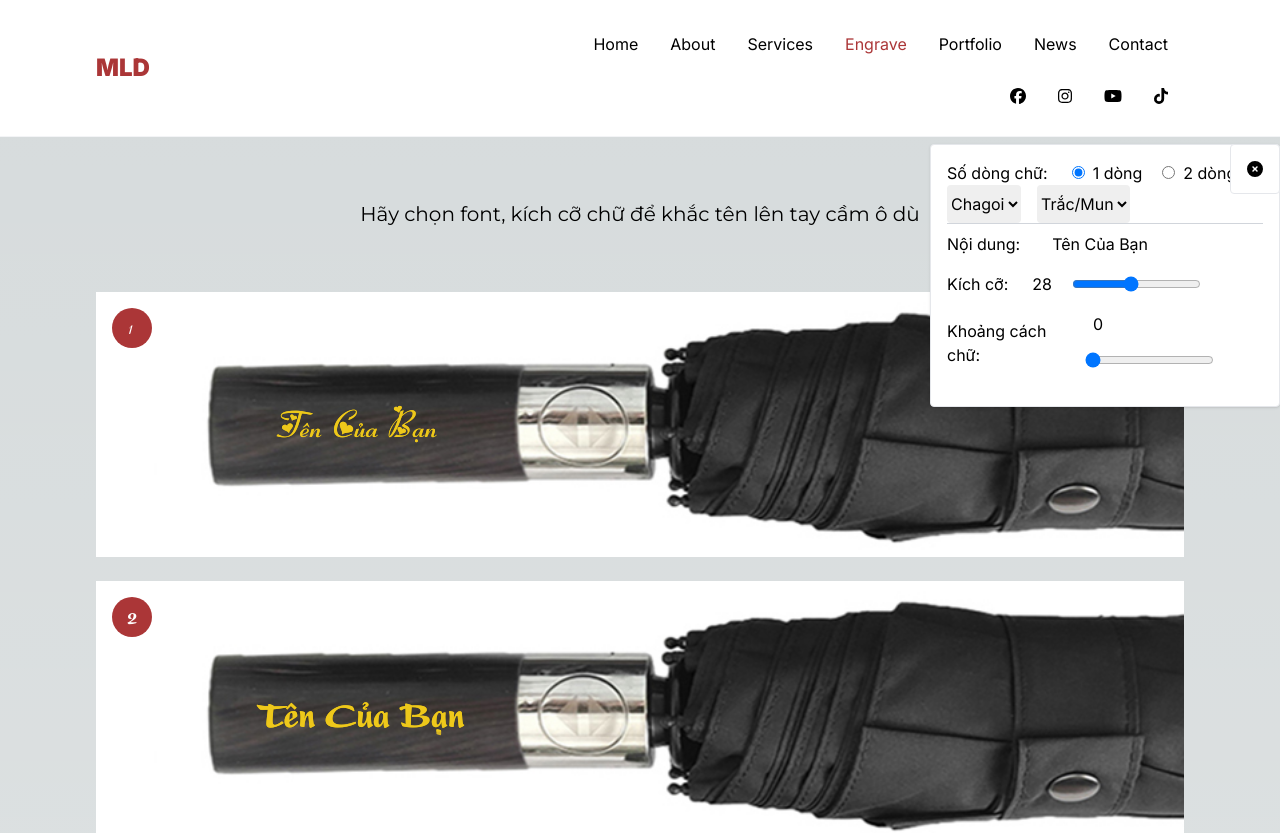
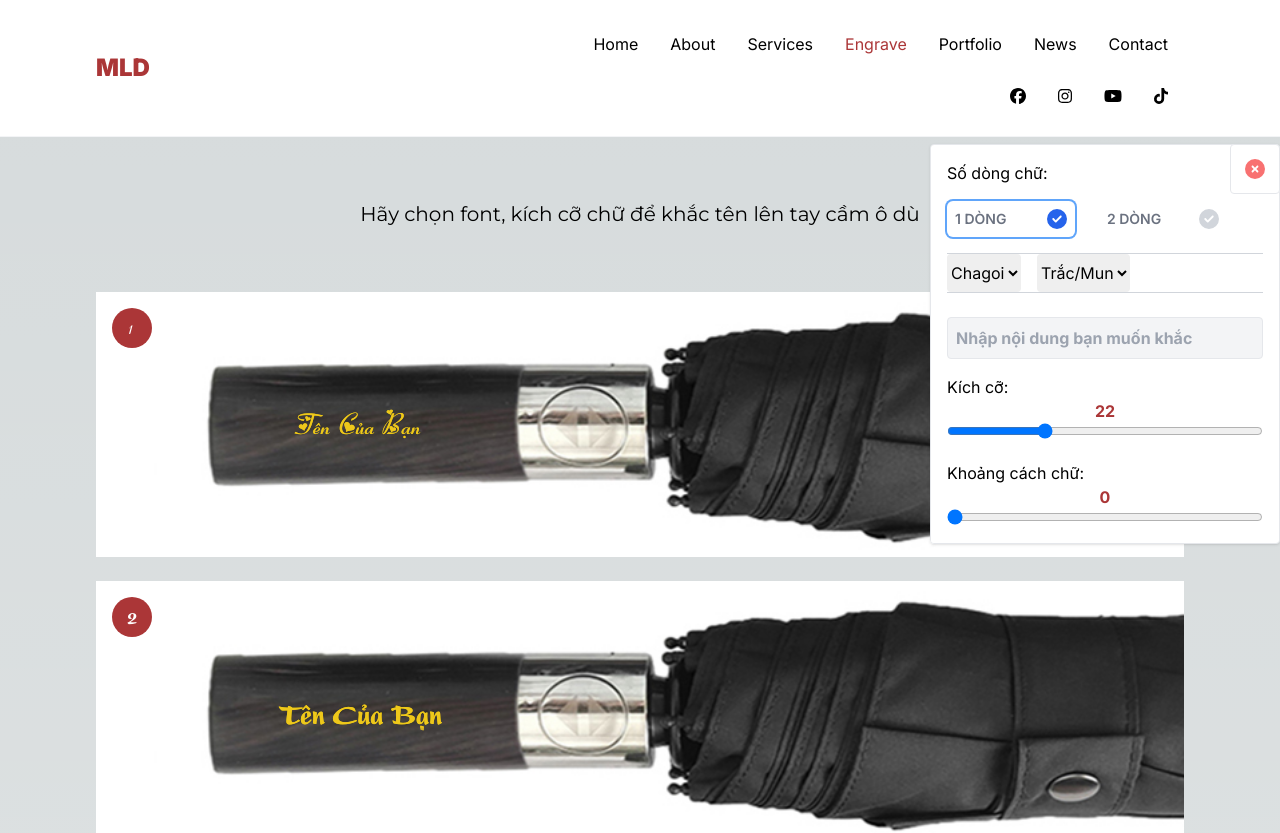
Before and after one commit to mldesignerjs/mld, a Next.js app: page /engrave in a window 1280 px wide. Shown: the top 833 px of the page. Built offline with nearby package versions, Linux system fonts and the light colour scheme.

Commit message:
change-style-2-lines

```diff
--- a/app/engrave/EditContent.tsx
+++ b/app/engrave/EditContent.tsx
@@ -10,38 +10,27 @@ export interface IEditContentProps {
 export function EditContent(props: IEditContentProps) {
     return (
         <>
-            <div className="flex items-center pb-2">
-                <label className="pr-6" htmlFor="contentEngrave">
+            <div className="flex items-center py-2">
+                {/* <label className="pr-6" htmlFor="contentEngrave">
                     Nội dung:
-                </label>
+                </label> */}
                 <input
                     type="text"
-                    value={props.text}
                     name="contentEngrave"
-                    className="py-2 px-2 rounded w-[150px]"
+                    className="w-full py-2 px-2 rounded border bg-gray-100 text-main font-bold"
                     placeholder="Nhập nội dung bạn muốn khắc"
                     onChange={(e) => props.onChangeContent(e.target.value)}
                 />
             </div>
-            <div className="flex items-center pb-2">
-                <label className="pr-6" htmlFor="sizeEngrave">
+            <div className="py-2 relative">
+                <label className="block" htmlFor="sizeEngrave">
                     Kích cỡ:
                 </label>
-                <div className="flex flex-wrap items-center">
-                    <input
-                        type="number"
-                        name="sizeEngrave"
-                        className="rounded w-[40px] focus:outline-none appearance-none"
-                        placeholder=""
-                        value={props.fontSize}
-                        max={50}
-                        min={10}
-                        onChange={(e) => props.onChangeFontSize(e.target.value)}
-                    />
+                <span className="font-bold text-main absolute left-1/2 -translate-x-1/2">{props.fontSize}</span>
                 <input
                     type="range"
                     name="sizeEngrave"
-                        className="rounded"
+                    className="rounded w-full mt-6"
                     placeholder=""
                     value={props.fontSize}
                     min={10}
@@ -49,26 +38,16 @@ export function EditContent(props: IEditContentProps) {
                     onChange={(e) => props.onChangeFontSize(e.target.value)}
                 />
             </div>
-            </div>
-            <div className="flex items-center pb-2">
-                <label className="pr-6" htmlFor="letterSpacing">
+            <div className="py-2 relative">
+                <label className="block" htmlFor="letterSpacing">
                     Khoảng cách chữ:
                 </label>
-                <div>
-                    <input
-                        type="number"
-                        name="letterSpacing"
-                        className="py-2 px-2 rounded"
-                        placeholder=""
-                        value={props.letterSpacing}
-                        max={10}
-                        min={0}
-                        onChange={(e) => props.onChangeLetterSpacing(e.target.value)}
-                    />
+                <span className="font-bold text-main absolute left-1/2 -translate-x-1/2">{props.letterSpacing}</span>
+
                 <input
                     type="range"
                     name="letterSpacing"
-                        className="py-2 rounded"
+                    className="rounded w-full mt-6"
                     placeholder=""
                     value={props.letterSpacing}
                     min={0}
@@ -76,7 +55,6 @@ export function EditContent(props: IEditContentProps) {
                     onChange={(e) => props.onChangeLetterSpacing(e.target.value)}
                 />
             </div>
-            </div>
         </>
     )
 }
--- a/app/engrave/page.tsx
+++ b/app/engrave/page.tsx
@@ -1,6 +1,6 @@
 'use client'
 import { engraveFonts, kindHandle, umbrellas, handleO, umbrellaO } from '@/constants'
-import { faCircleXmark, faPenToSquare } from '@fortawesome/free-solid-svg-icons'
+import { faCircleCheck, faCircleXmark, faPenToSquare } from '@fortawesome/free-solid-svg-icons'
 
 import { FontAwesomeIcon } from '@fortawesome/react-fontawesome'
 import { useState } from 'react'
@@ -14,11 +14,11 @@ export default function Home() {
     const [showEditMode, setShowEditMode] = useState<boolean>(true)
 
     const [text1, setText1] = useState<string>('Tên Của Bạn')
-    const [fontSize1, setFontSize1] = useState<string>('28')
+    const [fontSize1, setFontSize1] = useState<string>('22')
     const [letterSpacing1, setLetterSpacing1] = useState<string>('0')
 
     const [text2, setText2] = useState<string>('Tên Của Bạn')
-    const [fontSize2, setFontSize2] = useState<string>('28')
+    const [fontSize2, setFontSize2] = useState<string>('22')
     const [letterSpacing2, setLetterSpacing2] = useState<string>('0')
 
     function handleChangeLineNumber(value: string) {
@@ -75,48 +75,62 @@ export default function Home() {
                 Hãy chọn font, kích cỡ chữ để khắc tên lên tay cầm ô dù
             </h2>
             <button
-                className="fixed top-[18%] right-0 z-30 w-[50px] h-[50px] bg-white rounded border"
+                className="fixed top-[18%] right-0 z-30 w-[50px] h-[50px] bg-white rounded border text-xl"
                 onClick={handleShowEditMode}
             >
-                {showEditMode ? <FontAwesomeIcon icon={faCircleXmark} /> : <FontAwesomeIcon icon={faPenToSquare} />}
+                {showEditMode ? (
+                    <FontAwesomeIcon className="text-red-400" icon={faCircleXmark} />
+                ) : (
+                    <FontAwesomeIcon className="text-blue-400" icon={faPenToSquare} />
+                )}
             </button>
             <div
                 className="fixed top-[18%] right-0 z-20 overflow-y-scroll transition-all rounded bg-white shadow border max-h-[50%]"
                 style={{ width: `${showEditMode ? '350px' : '0'}` }}
             >
                 <div className="p-4">
-                    <div className="flex items-center">
                     <p className="pr-6">Số dòng chữ:</p>
-                        <div className="pr-5">
+                    <div className="flex items-center my-4">
+                        <label className="cursor-pointer mr-6" htmlFor="lineNumber1">
                             <input
-                                className=""
                                 type="radio"
-                                name="flexRadioDefault"
-                                id="flexRadioDefault1"
+                                className="peer sr-only"
+                                name="lineNumber"
+                                id="lineNumber1"
                                 value="1"
                                 checked={lineNumber === '1'}
                                 onChange={(e) => handleChangeLineNumber(e.target.value)}
                             />
-                            <label className="pl-2" htmlFor="flexRadioDefault1">
-                                1 dòng
+                            <div className="w-32 max-w-xl rounded-md bg-white p-2 text-gray-300 ring-2 ring-transparent transition-all hover:shadow peer-checked:text-blue-600 peer-checked:ring-blue-400 peer-checked:ring-offset-0">
+                                <div className="flex flex-col gap-1">
+                                    <div className="flex items-center justify-between">
+                                        <p className="text-sm font-semibold uppercase text-gray-500">1 dòng</p>
+                                        <FontAwesomeIcon icon={faCircleCheck} className="text-xl" />
+                                    </div>
+                                </div>
+                            </div>
                         </label>
-                        </div>
-                        <div className="">
+                        <label className="cursor-pointer" htmlFor="lineNumber2">
                             <input
-                                className=""
                                 type="radio"
-                                name="flexRadioDefault"
-                                id="flexRadioDefault2"
+                                className="peer sr-only"
+                                name="lineNumber"
+                                id="lineNumber2"
                                 value="2"
                                 checked={lineNumber === '2'}
                                 onChange={(e) => handleChangeLineNumber(e.target.value)}
                             />
-                            <label className="pl-2" htmlFor="flexRadioDefault2">
-                                2 dòng
+                            <div className="w-32 max-w-xl rounded-md bg-white p-2 text-gray-300 ring-2 ring-transparent transition-all hover:shadow peer-checked:text-blue-600 peer-checked:ring-blue-400 peer-checked:ring-offset-0">
+                                <div className="flex flex-col gap-1">
+                                    <div className="flex items-center justify-between">
+                                        <p className="text-sm font-semibold uppercase text-gray-500">2 dòng</p>
+                                        <FontAwesomeIcon icon={faCircleCheck} className="text-xl" />
+                                    </div>
+                                </div>
+                            </div>
                         </label>
                     </div>
-                    </div>
-                    <div className="flex items-center">
+                    <div className="flex items-center border-t-gray-300 border-t">
                         <select
                             className="py-2 mr-4 rounded"
                             id="umbrella"
@@ -144,8 +158,8 @@ export default function Home() {
                             ))}
                         </select>
                     </div>
-                    <div className="border-t-gray-300 border-t">
-                        {lineNumber === '2' && <p className="font-bold text-center pt-2 ">Dòng 1</p>}
+                    <div className="border-t-gray-300 py-4 border-t">
+                        {lineNumber === '2' && <p className="font-bold text-center">Dòng 1</p>}
                         <EditContent
                             text={text1}
                             fontSize={fontSize1}
@@ -157,8 +171,8 @@ export default function Home() {
                     </div>
                     {lineNumber === '2' && (
                         <>
-                            <div className="border-t-gray-300 border-t">
-                                <p className="font-bold text-center pt-2 ">Dòng 2</p>
+                            <div className="border-t-gray-300 py-4 border-t">
+                                <p className="font-bold text-center">Dòng 2</p>
                                 <EditContent
                                     text={text2}
                                     fontSize={fontSize2}
@@ -169,32 +183,23 @@ export default function Home() {
                                 />
                             </div>
                             <div className="border-t-gray-300 border-t">
-                                <div className="flex items-center pb-2">
-                                    <label className="pr-6" htmlFor="letterSpacing">
+                                <div className="py-2 relative">
+                                    <label className="pr-6 block" htmlFor="letterSpacing">
                                         Khoảng cách 2 dòng:
                                     </label>
-                                    <div>
+                                    <span className="font-bold text-main absolute left-1/2 -translate-x-1/2">
+                                        {lineHeight}
+                                    </span>
                                     <input
-                                            type="number"
+                                        type="range"
                                         name="letterSpacing"
-                                            className="py-2 px-2 rounded"
+                                        className="rounded w-full mt-6"
                                         placeholder=""
                                         value={lineHeight}
                                         min={-20}
                                         max={20}
                                         onChange={(e) => handleChangeLineHeight(e.target.value)}
                                     />
-                                        <input
-                                            type="range"
-                                            name="letterSpacing"
-                                            className="py-2 rounded"
-                                            placeholder=""
-                                            value={lineHeight}
-                                            min={-20}
-                                            max={20}
-                                            onChange={(e) => handleChangeLineHeight(e.target.value)}
-                                        />
-                                    </div>
                                 </div>
                             </div>
                         </>
--- a/package.json
+++ b/package.json
@@ -27,6 +27,7 @@
     "next-auth": "^4.22.1",
     "postcss": "8.4.24",
     "react": "18.2.0",
+    "react-collapse": "^5.1.1",
     "react-dom": "18.2.0",
     "tailwindcss": "3.3.2",
     "typescript": "5.1.5"
--- a/tailwind.config.js
+++ b/tailwind.config.js
@@ -24,7 +24,9 @@ module.exports = {
             black: colors.black,
             white: colors.white,
             gray: colors.gray,
+            sky: colors.sky,
             blue: colors.blue,
+            slate: colors.slate,
             red: colors.red,
             indigo: colors.indigo,
             yellow: colors.yellow,
```
Also changed, not shown: 1 other file (tests, documents, lock files or other folders). Lines whose indentation alone changed are shown as unchanged.
